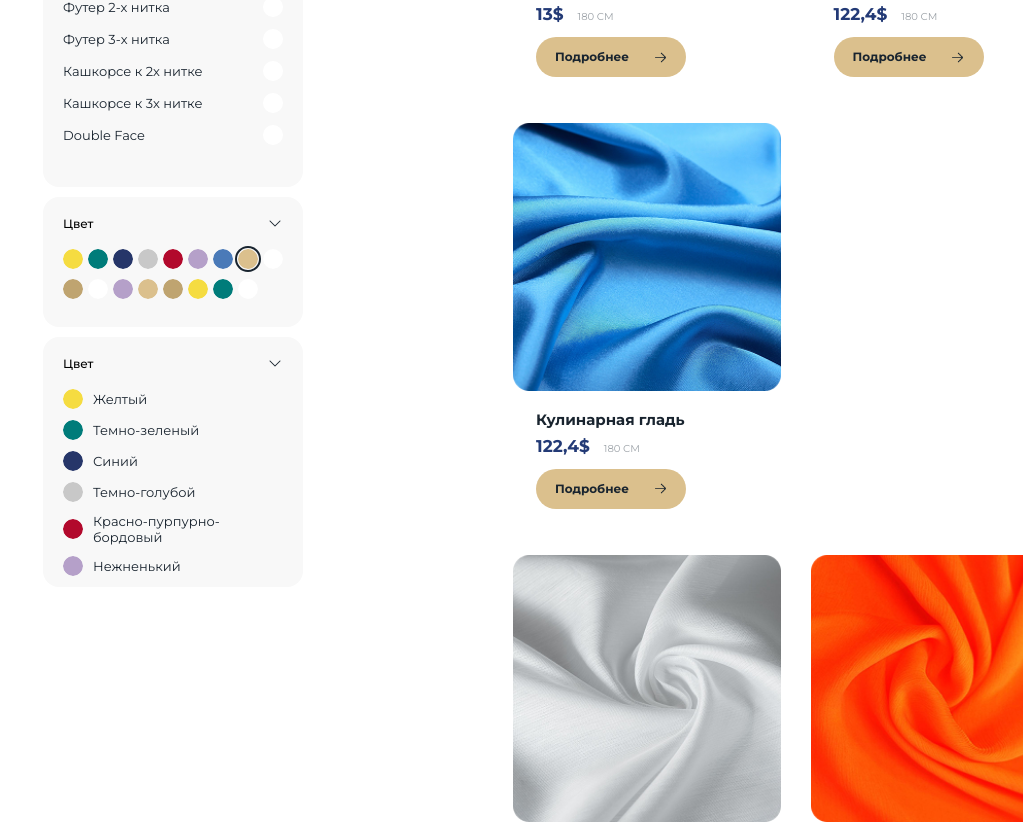
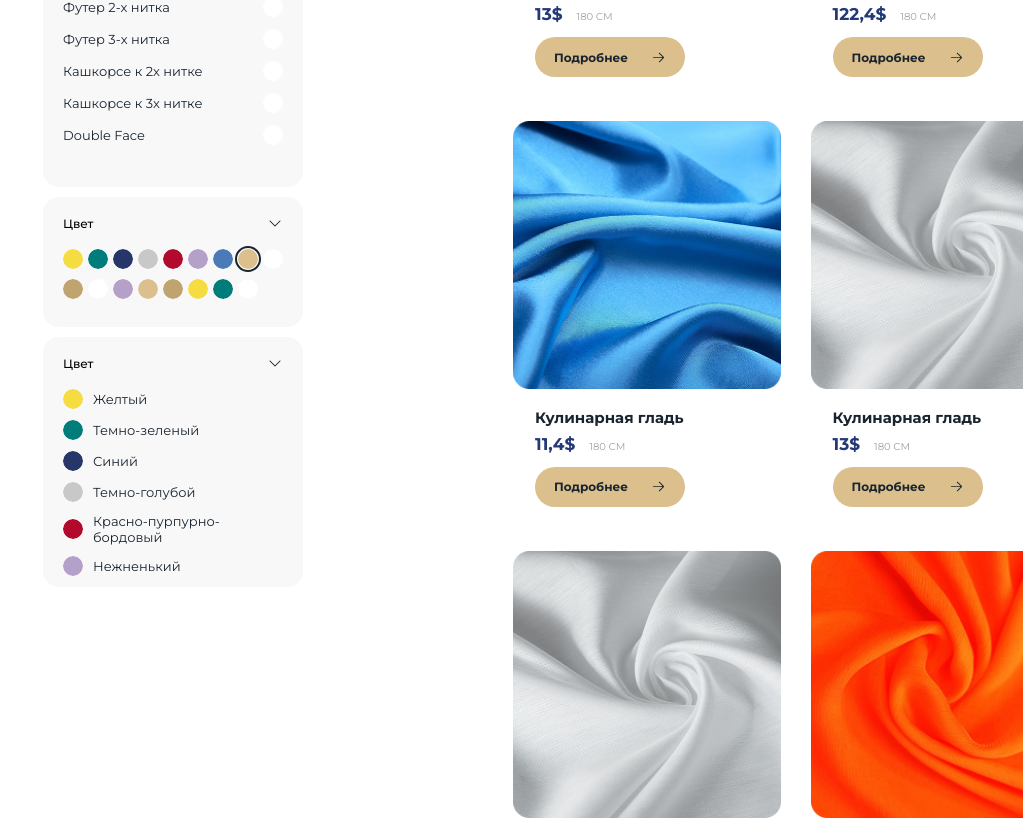
Before and after one commit to fallstall/saka-holding, a Vue app: page /catalog in a window 1280 px wide. Shown: the part 820-1644 px from the top of the page, without its empty margins (257-1280 px from the left). Built offline with nearby package versions, Linux system fonts and the light colour scheme.

Commit message:
add catalog fabric cards

```diff
--- a/src/components/catalog/BottomBlockFull.vue
+++ b/src/components/catalog/BottomBlockFull.vue
@@ -8,8 +8,6 @@ import RightBottomBlock from '@/components/catalog/RightBottomBlock.vue'
     <section class="bottom-block-full">
         <LeftBottomBlock />
         <div class="bottom-block-full__column">
-            <RightBottomBlock />
-            <RightBottomBlock />
             <RightBottomBlock />
             <RightBottomBlock />
         </div>
--- a/src/components/catalog/RightBottomBlock.vue
+++ b/src/components/catalog/RightBottomBlock.vue
@@ -1,9 +1,9 @@
 <script setup lang="ts">
-import FabricSlider from '@/components/ui/FabricSlider.vue'
+import FabricCards from '@/components/ui/FabricCards.vue'
 </script>
 <template>
     <div class="right-bottom-block">
-        <FabricSlider cards-only catalog-grid />
+        <FabricCards />
     </div>
 </template>
 <style scoped lang="scss">
--- /dev/null
+++ b/src/components/ui/FabricCards.vue
@@ -0,0 +1,204 @@
+<script setup lang="ts">
+import { RouterLink } from 'vue-router'
+
+import arrowIcon from '@/assets/images/ArrowRight.png'
+
+import blueFabric from '@/assets/images/bluefabric.png'
+import whiteFabric from '@/assets/images/whitefabric.png'
+import orangeFabric from '@/assets/images/orangefabric.png'
+import greenFabric from '@/assets/images/greenfabric.png'
+
+const fabrics = [
+  {
+    image: whiteFabric,
+    title: 'Кулинарная гладь',
+    price: '13$',
+    width: '180 см',
+  },
+  {
+    image: orangeFabric,
+    title: 'Кулинарная гладь',
+    price: '122,4$',
+    width: '180 см',
+  },
+  {
+    image: greenFabric,
+    title: 'Кулинарная гладь',
+    price: '13,84$',
+    width: '180 см',
+  },
+  {
+    image: blueFabric,
+    title: 'Кулинарная гладь',
+    price: '11,4$',
+    width: '180 см',
+  },
+  {
+    image: whiteFabric,
+    title: 'Кулинарная гладь',
+    price: '13$',
+    width: '180 см',
+  },
+  {
+    image: orangeFabric,
+    title: 'Кулинарная гладь',
+    price: '122,4$',
+    width: '180 см',
+  },
+]
+</script>
+
+<template>
+  <div class="fabric-cards">
+    <article
+      v-for="fabric in fabrics"
+      :key="fabric.image + fabric.price"
+      class="fabric-card"
+    >
+      <img
+        class="fabric-card__image"
+        :src="fabric.image"
+        :alt="fabric.title"
+      >
+
+      <div class="fabric-card__body">
+        <h3 class="fabric-card__title">
+          {{ fabric.title }}
+        </h3>
+
+        <div class="fabric-card__info">
+          <span class="fabric-card__price">
+            {{ fabric.price }}
+          </span>
+
+          <span class="fabric-card__width">
+            {{ fabric.width }}
+          </span>
+        </div>
+
+        <RouterLink class="fabric-card__button" to="/more">
+          <span>Подробнее</span>
+
+          <img
+            class="fabric-card__button-icon"
+            :src="arrowIcon"
+            alt=""
+          >
+        </RouterLink>
+      </div>
+    </article>
+  </div>
+</template>
+
+<style scoped lang="scss">
+@use '@/assets/styles/mixins.scss' as *;
+
+.fabric-cards {
+  width: 862.5px;
+
+  display: grid;
+  grid-template-columns: repeat(3, 267.5px);
+  gap: 30px;
+}
+
+.fabric-card {
+  width: 267.5px;
+  overflow: hidden;
+  border-radius: 8px;
+  background-color: var(--bg-color);
+}
+
+.fabric-card__image {
+  width: 100%;
+  height: 267.5px;
+  display: block;
+  border-radius: 8px;
+  object-fit: cover;
+}
+
+.fabric-card__body {
+  padding: 20px 22px 14px;
+}
+
+.fabric-card__title {
+  margin: 0 0 8px;
+  color: var(--text-dark-color);
+  font-size: 15px;
+  font-weight: 700;
+  line-height: 1.25;
+}
+
+.fabric-card__info {
+  margin-bottom: 14px;
+  display: flex;
+  align-items: baseline;
+  gap: 14px;
+}
+
+.fabric-card__price {
+  color: var(--price-color);
+  font-size: 17px;
+  font-weight: 700;
+  line-height: 1;
+}
+
+.fabric-card__width {
+  color: var(--muted-color);
+  font-size: 10px;
+  font-weight: 400;
+  line-height: 1;
+  text-transform: uppercase;
+}
+
+.fabric-card__button {
+  width: 150px;
+  height: 40px;
+  padding: 0 19px;
+  border-radius: 20px;
+
+  display: flex;
+  align-items: center;
+  justify-content: space-between;
+
+  background-color: var(--gold-color);
+  color: var(--black-color);
+  text-decoration: none;
+
+  font-size: 12px;
+  font-weight: 700;
+}
+
+.fabric-card__button-icon {
+  width: 15px;
+  height: 15px;
+  object-fit: contain;
+}
+
+@include tablet {
+  .fabric-cards {
+    width: 100%;
+    grid-template-columns: repeat(2, minmax(0, 1fr));
+    gap: 24px 16px;
+  }
+
+  .fabric-card {
+    width: 100%;
+  }
+
+  .fabric-card__image {
+    height: auto;
+    aspect-ratio: 1 / 1;
+  }
+
+  .fabric-card__button {
+    width: 100%;
+  }
+}
+
+@include mobile {
+  .fabric-cards {
+    grid-template-columns: 1fr;
+    gap: 20px;
+  }
+}
+</style>
```
